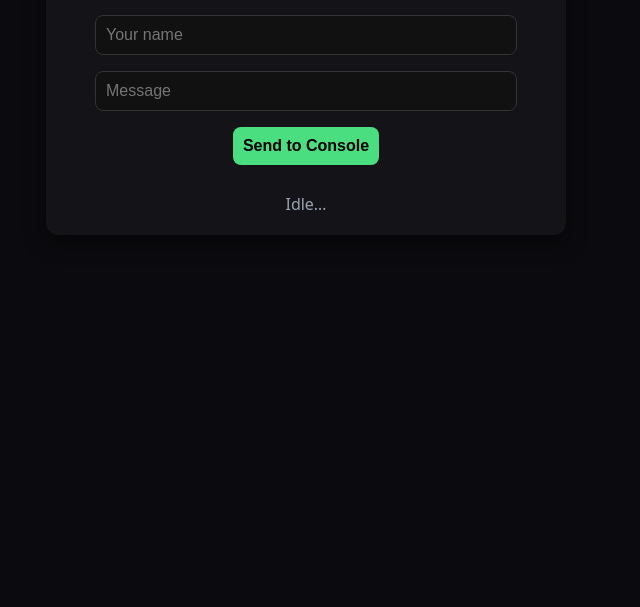
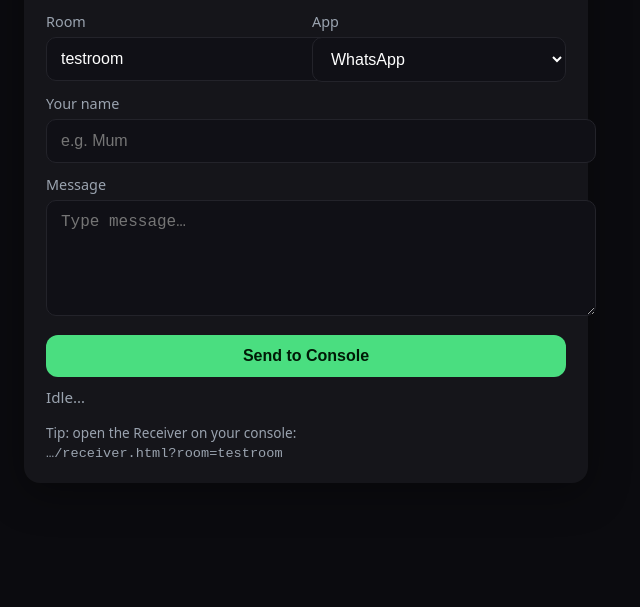
Before and after one commit to yeahitsmaxxx-byte/consolecast-success, a plain HTML site: page sender.html in a window 1280 px wide. Shown: the part 193-800 px from the top of the page, without its empty margins (334-974 px from the left). Drawn offline with Linux system fonts and the light colour scheme.

Commit message:
Update sender.html

```diff
--- a/sender.html
+++ b/sender.html
@@ -1,35 +1,76 @@
 <!doctype html>
 <html>
 <head>
-  <meta charset="utf-8">
-  <meta name="viewport" content="width=device-width, initial-scale=1">
-  <title>ConsoleCast — Sender</title>
+  <meta charset="utf-8" />
+  <meta name="viewport" content="width=device-width, initial-scale=1" />
+  <title>ConsoleCast Sender</title>
   <style>
-    body{font-family:system-ui,-apple-system,Segoe UI,Roboto,Arial,sans-serif;background:#0b0b0f;color:#fff;margin:0;padding:20px;text-align:center}
-    h1{color:#4ade80;margin-bottom:10px}
-    input,button{margin:8px 0;padding:10px;border-radius:8px;border:none;font-size:1rem}
-    input{width:90%;max-width:400px;background:#111;color:#fff;border:1px solid #333}
-    button{background:#4ade80;color:#000;font-weight:700;cursor:pointer}
-    button:hover{background:#22c55e}
-    .box{max-width:480px;margin:40px auto;background:#131318;padding:20px;border-radius:12px;box-shadow:0 8px 20px rgba(0,0,0,.5)}
-    .status{margin-top:20px;color:#9aa3af}
+    :root{
+      --bg:#0b0b0f; --card:#15151a; --text:#fff; --muted:#9aa3af; --green:#4ade80;
+    }
+    body{
+      margin:0; font-family:system-ui,Segoe UI,Roboto,Arial,sans-serif;
+      background:var(--bg); color:var(--text); display:grid; place-items:center; min-height:100svh;
+    }
+    .box{
+      width:min(520px, 92vw); background:var(--card); border-radius:16px; padding:22px;
+      box-shadow:0 10px 40px rgba(0,0,0,.35);
+    }
+    h1{ margin:0 0 16px; font-size:1.4rem; }
+    label{ display:block; font-size:.9rem; color:var(--muted); margin:12px 0 6px; }
+    input, select, textarea{
+      width:100%; border:1px solid #23232a; background:#101016; color:#fff;
+      padding:12px 14px; border-radius:10px; outline:none; font-size:1rem;
+    }
+    textarea{ resize:vertical; min-height:90px; }
+    .row{ display:grid; grid-template-columns:1fr 1fr; gap:12px; }
+    button{
+      margin-top:14px; width:100%; border:0; padding:12px 14px; border-radius:12px;
+      background:var(--green); color:#001a06; font-weight:700; cursor:pointer; font-size:1rem;
+    }
+    .status{ margin-top:10px; font-size:.95rem; color:var(--muted); }
+    .hint{ margin-top:16px; font-size:.85rem; color:var(--muted); }
   </style>
 </head>
 <body>
+  <div class="box">
     <h1>ConsoleCast Sender ⚡</h1>
-  <div class="box">
-    <input id="room" placeholder="Room name" />
-    <input id="sender" placeholder="Your name" />
-    <input id="msg" placeholder="Message" />
+
+    <div class="row">
+      <div>
+        <label>Room</label>
+        <input id="room" placeholder="e.g. testroom" />
+      </div>
+      <div>
+        <label>App</label>
+        <select id="app">
+          <option value="WhatsApp">WhatsApp</option>
+          <option value="Snapchat">Snapchat</option>
+          <option value="Twitter">X</option>
+        </select>
+      </div>
+    </div>
+
+    <label>Your name</label>
+    <input id="sender" placeholder="e.g. Mum" />
+
+    <label>Message</label>
+    <textarea id="message" placeholder="Type message…" ></textarea>
+
     <button id="sendBtn">Send to Console</button>
     <div class="status" id="status">Idle…</div>
+
+    <div class="hint">
+      Tip: open the Receiver on your console:<br/>
+      <code>…/receiver.html?room=testroom</code>
+    </div>
   </div>
 
   <script type="module">
     import { initializeApp } from "https://www.gstatic.com/firebasejs/10.12.4/firebase-app.js";
-  import { getDatabase, ref, push } from "https://www.gstatic.com/firebasejs/10.12.4/firebase-database.js";
+    import { getDatabase, ref, push, serverTimestamp } from "https://www.gstatic.com/firebasejs/10.12.4/firebase-database.js";
 
-  // === Replace with your Firebase config ===
+    // === Your Firebase config (same as receiver) ===
     const firebaseConfig = {
       apiKey: "AIzaSyBGiPQRlT7xVWPp1rhOGUGekkFutOCEe4",
       authDomain: "consolecast-7aa94.firebaseapp.com",
@@ -37,31 +78,44 @@
       projectId: "consolecast-7aa94",
       storageBucket: "consolecast-7aa94.appspot.com",
       messagingSenderId: "491737021551",
-  appId: "1:491737021551:web:18e4c7f73a117e115e19a",
-  measurementId: "G-XM3YBYGDCW"
+      appId: "1:491737021551:web:18e4c7f73a117e115e19a"
     };
-
 
     const app = initializeApp(firebaseConfig);
     const db = getDatabase(app);
 
-  const roomEl = document.getElementById('room');
-  const senderEl = document.getElementById('sender');
-  const msgEl = document.getElementById('msg');
-  const statusEl = document.getElementById('status');
+    // Prefill from URL (?room=...&sender=...&app=...)
+    const params = new URLSearchParams(location.search);
+    const $ = id => document.getElementById(id);
+    $("room").value   = params.get("room")   || "testroom";
+    $("sender").value = params.get("sender") || "";
+    $("app").value    = params.get("app")    || "WhatsApp";
 
-  document.getElementById('sendBtn').addEventListener('click', () => {
-    const room = roomEl.value.trim();
-    const sender = senderEl.value.trim();
-    const msg = msgEl.value.trim();
-    if (!room || !sender || !msg){ statusEl.textContent="Fill all fields"; return; }
-    push(ref(db, `rooms/${room}/messages`), {
-      sender: sender,
-      message: msg,
-      time: Date.now()
-    });
-    statusEl.textContent = "✅ Sent!";
-    msgEl.value = "";
+    $("sendBtn").addEventListener("click", async () => {
+      const room    = $("room").value.trim()   || "testroom";
+      const appName = $("app").value.trim();
+      const sender  = $("sender").value.trim() || "Anon";
+      const text    = $("message").value.trim();
+
+      if(!text){ $("status").textContent = "Please type a message."; return; }
+
+      const payload = {
+        app: appName,          // used by receiver to pick icon
+        sender: sender,        // who it's from
+        text: text,            // used by the newest receiver
+        message: text,         // backward compat (older receiver)
+        createdAt: serverTimestamp()
+      };
+
+      try{
+        await push(ref(db, `rooms/${room}/messages`), payload);
+        $("status").textContent = "✅ Sent!";
+        $("message").value = "";
+        setTimeout(()=>$("status").textContent="Idle…", 1200);
+      }catch(err){
+        console.error(err);
+        $("status").textContent = "❌ Failed to send.";
+      }
     });
   </script>
 </body>
```
Lines whose indentation alone changed are shown as unchanged.
